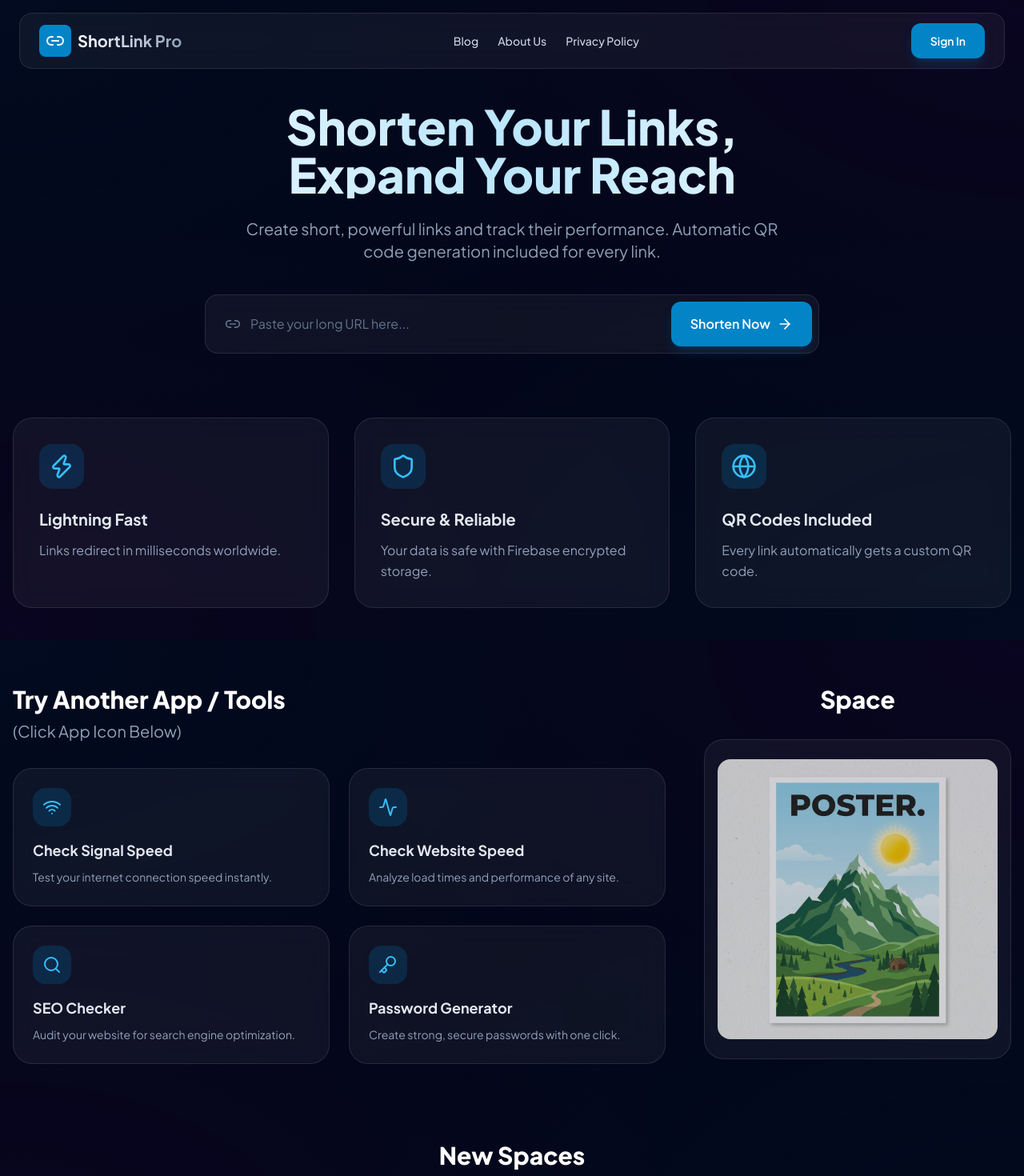
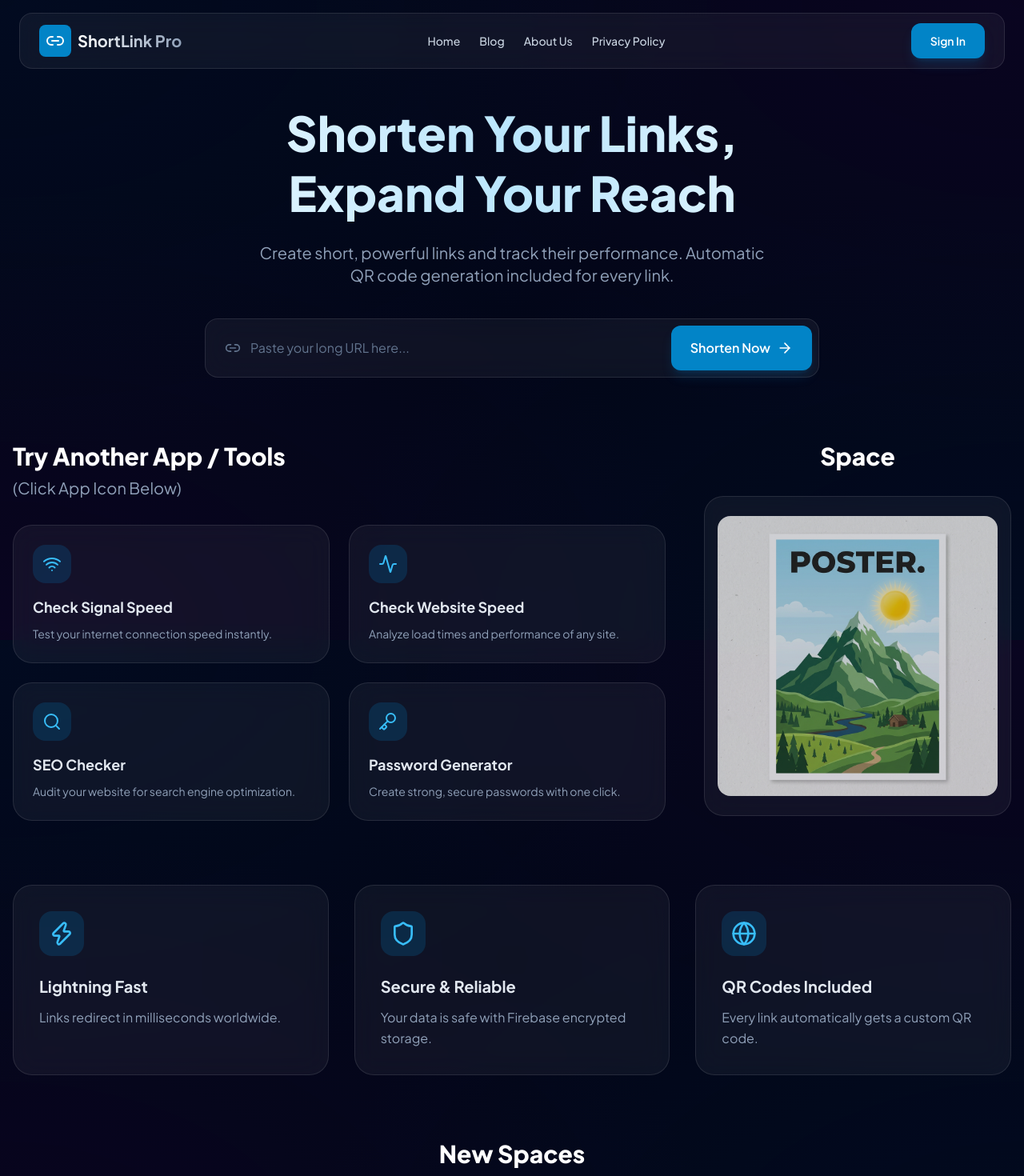
Before and after one commit to luaybachtiarrifai20/shortlink, a React (Vite) app in the folder frontend/: page / in a window 1280 px wide. Shown: the top 1470 px of the page at 80% size. Built offline with nearby package versions, Linux system fonts and the light colour scheme; no server answers.

Commit message:
menambahkan tombol home pada navbar dan menyesuaikan ukuran text ketika responsive ke hp

```diff
--- a/frontend/src/components/Navbar.tsx
+++ b/frontend/src/components/Navbar.tsx
@@ -28,6 +28,9 @@ export default function Navbar() {
 
         {/* Desktop Menu */}
         <div className="hidden md:flex items-center gap-6">
+          <Link to="/" className="text-sm font-medium text-slate-300 hover:text-white transition-colors">
+            Home
+          </Link>
           <Link to="/blog" className="text-sm font-medium text-slate-300 hover:text-white transition-colors">
             Blog
           </Link>
@@ -78,6 +81,13 @@ export default function Navbar() {
         {/* Mobile Menu Dropdown */}
         {isMobileMenuOpen && (
           <div className="md:hidden absolute top-full left-0 right-0 mt-2 mx-4 bg-slate-900 rounded-2xl p-4 flex flex-col gap-4 shadow-2xl shadow-black/50 border border-white/10 z-50">
+            <Link
+              to="/"
+              onClick={() => setIsMobileMenuOpen(false)}
+              className="text-sm font-medium text-slate-300 hover:text-white transition-colors px-2 py-1"
+            >
+              Home
+            </Link>
             <Link
               to="/blog"
               onClick={() => setIsMobileMenuOpen(false)}
--- a/frontend/src/pages/About.tsx
+++ b/frontend/src/pages/About.tsx
@@ -2,8 +2,8 @@ export default function About() {
   return (
     <div className="pt-32 pb-20 px-4 min-h-screen">
       <div className="max-w-4xl mx-auto">
-        <h1 className="text-4xl font-bold mb-8">About Us</h1>
-        <div className="glass p-8 rounded-3xl space-y-6 text-slate-300 leading-relaxed">
+        <h1 className="text-2xl sm:text-4xl font-bold mb-6 sm:mb-8">About Us</h1>
+        <div className="glass p-5 sm:p-8 rounded-3xl space-y-4 sm:space-y-6 text-sm sm:text-base text-slate-300 leading-relaxed">
           <p>
             Welcome to ShortLink Pro, your ultimate solution for link management and optimization.
             We built this platform with a simple mission: to help individuals and businesses take
@@ -14,7 +14,7 @@ export default function About() {
             and a scroll past. We provide the tools to make your links clean, memorable, and
             actionable, complete with analytics to help you understand your audience better.
           </p>
-          <h2 className="text-2xl font-bold text-white mt-8 mb-4">Our Values</h2>
+          <h2 className="text-lg sm:text-2xl font-bold text-white mt-6 sm:mt-8 mb-3 sm:mb-4">Our Values</h2>
           <ul className="list-disc pl-6 space-y-3">
             <li><strong>Speed:</strong> We ensure our redirection is lightning-fast globally.</li>
             <li><strong>Reliability:</strong> Built on top-tier cloud infrastructure to guarantee uptime.</li>
--- a/frontend/src/pages/Dashboard.tsx
+++ b/frontend/src/pages/Dashboard.tsx
@@ -84,8 +84,8 @@ export default function Dashboard() {
     <div className="pt-28 pb-12 px-4 sm:px-6 lg:px-8 max-w-7xl mx-auto">
       <div className="flex flex-col sm:flex-row items-start sm:items-center justify-between gap-4 mb-10">
         <div>
-          <h1 className="text-3xl font-bold mb-2">My Links</h1>
-          <p className="text-slate-400">Manage and track your shortened URLs.</p>
+          <h1 className="text-xl sm:text-3xl font-bold mb-1 sm:mb-2">My Links</h1>
+          <p className="text-sm sm:text-base text-slate-400">Manage and track your shortened URLs.</p>
         </div>
         <div className="glass px-6 py-4 rounded-2xl flex items-center gap-4">
           <div className="text-center">
--- a/frontend/src/pages/Home.tsx
+++ b/frontend/src/pages/Home.tsx
@@ -42,17 +42,18 @@ export default function Home() {
   return (
     <div className="pt-24 pb-12 sm:pt-32 sm:pb-20 px-4">
       <div className="max-w-7xl mx-auto">
-        {/* Hero Section */}
+
+        {/* ── 1. Hero + Form ── */}
         <div className="text-center mb-12 sm:mb-20">
           <motion.div
             initial={{ opacity: 0, y: 20 }}
             animate={{ opacity: 1, y: 0 }}
             transition={{ duration: 0.5 }}
           >
-            <h1 className="text-4xl sm:text-6xl font-extrabold mb-6 bg-gradient-to-r from-white via-primary-200 to-white bg-clip-text text-transparent">
+            <h1 className="text-2xl sm:text-4xl md:text-6xl font-extrabold mb-4 sm:mb-6 bg-gradient-to-r from-white via-primary-200 to-white bg-clip-text text-transparent leading-tight">
               Shorten Your Links,<br />Expand Your Reach
             </h1>
-            <p className="text-slate-400 text-lg sm:text-xl max-w-2xl mx-auto mb-10">
+            <p className="text-slate-400 text-sm sm:text-lg md:text-xl max-w-2xl mx-auto mb-8 sm:mb-10 px-2">
               Create short, powerful links and track their performance.
               Automatic QR code generation included for every link.
             </p>
@@ -113,42 +114,20 @@ export default function Home() {
           )}
         </div>
 
-        {/* Features Section */}
-        <div className="grid grid-cols-1 md:grid-cols-3 gap-6 sm:gap-8">
-          {[
-            { icon: Zap, title: 'Lightning Fast', desc: 'Links redirect in milliseconds worldwide.' },
-            { icon: Shield, title: 'Secure & Reliable', desc: 'Your data is safe with Firebase encrypted storage.' },
-            { icon: Globe, title: 'QR Codes Included', desc: 'Every link automatically gets a custom QR code.' }
-          ].map((feature, i) => (
-            <motion.div
-              key={i}
-              initial={{ opacity: 0, y: 20 }}
-              animate={{ opacity: 1, y: 0 }}
-              transition={{ delay: 0.4 + i * 0.1 }}
-              className="glass p-8 rounded-3xl group hover:border-primary-500/50 transition-colors"
-            >
-              <div className="bg-primary-600/20 p-3 rounded-2xl w-fit mb-6 group-hover:scale-110 transition-transform">
-                <feature.icon className="text-primary-400 w-8 h-8" />
-              </div>
-              <h3 className="text-xl font-bold mb-3">{feature.title}</h3>
-              <p className="text-slate-400 leading-relaxed">{feature.desc}</p>
-            </motion.div>
-          ))}
-        </div>
-        {/* Try Another Tools & Ad Section */}
-        <div className="mt-24 grid grid-cols-1 lg:grid-cols-3 gap-12">
+        {/* ── 2. Try Another App & Ad Space ── */}
+        <div className="mb-20 grid grid-cols-1 lg:grid-cols-3 gap-12">
           {/* Tools Grid */}
           <div className="lg:col-span-2">
-            <h2 className="text-3xl font-extrabold mb-8 text-white">
+            <h2 className="text-xl sm:text-3xl font-extrabold mb-6 sm:mb-8 text-white">
               Try Another App / Tools<br />
-              <span className="text-xl text-slate-400 font-normal">(Click App Icon Below)</span>
+              <span className="text-base sm:text-xl text-slate-400 font-normal">(Click App Icon Below)</span>
             </h2>
             <div className="grid grid-cols-1 sm:grid-cols-2 gap-6">
               {[
-                { icon: Wifi, title: 'Check Signal Speed', desc: 'Test your internet connection speed instantly.' },
+                { icon: Wifi,     title: 'Check Signal Speed',  desc: 'Test your internet connection speed instantly.' },
                 { icon: Activity, title: 'Check Website Speed', desc: 'Analyze load times and performance of any site.' },
-                { icon: Search, title: 'SEO Checker', desc: 'Audit your website for search engine optimization.' },
-                { icon: Key, title: 'Password Generator', desc: 'Create strong, secure passwords with one click.' }
+                { icon: Search,   title: 'SEO Checker',         desc: 'Audit your website for search engine optimization.' },
+                { icon: Key,      title: 'Password Generator',  desc: 'Create strong, secure passwords with one click.' }
               ].map((tool, i) => (
                 <motion.div
                   key={i}
@@ -161,18 +140,16 @@ export default function Home() {
                   <div className="bg-primary-600/20 p-3 rounded-2xl w-fit mb-4 group-hover:scale-110 transition-transform">
                     <tool.icon className="text-primary-400 w-6 h-6" />
                   </div>
-                  <h3 className="text-lg font-bold mb-2">{tool.title}</h3>
-                  <p className="text-sm text-slate-400 leading-relaxed">{tool.desc}</p>
+                  <h3 className="text-base sm:text-lg font-bold mb-2">{tool.title}</h3>
+                  <p className="text-xs sm:text-sm text-slate-400 leading-relaxed">{tool.desc}</p>
                 </motion.div>
               ))}
             </div>
           </div>
 
-          {/* Ad Endorse (Side) */}
+          {/* Ad / Space */}
           <div className="lg:col-span-1">
-            <h2 className="text-3xl font-extrabold mb-8 text-white text-center">
-              Space
-            </h2>
+            <h2 className="text-xl sm:text-3xl font-extrabold mb-6 sm:mb-8 text-white text-center">Space</h2>
             <div className="glass p-4 rounded-3xl flex items-center justify-center min-h-[400px] hover:border-primary-500/50 transition-colors">
               <img
                 src="/images/poster1.png"
@@ -183,11 +160,33 @@ export default function Home() {
           </div>
         </div>
 
-        {/* Bottom Ads Section */}
-        <div className="mt-24 mb-12">
-          <h2 className="text-3xl font-extrabold mb-12 text-white text-center">
-            New Spaces
-          </h2>
+        {/* ── 3. Lightning Fast · Secure · QR Codes ── */}
+        <div className="mb-20 grid grid-cols-1 md:grid-cols-3 gap-6 sm:gap-8">
+          {[
+            { icon: Zap,    title: 'Lightning Fast',    desc: 'Links redirect in milliseconds worldwide.' },
+            { icon: Shield, title: 'Secure & Reliable', desc: 'Your data is safe with Firebase encrypted storage.' },
+            { icon: Globe,  title: 'QR Codes Included', desc: 'Every link automatically gets a custom QR code.' }
+          ].map((feature, i) => (
+            <motion.div
+              key={i}
+              initial={{ opacity: 0, y: 20 }}
+              whileInView={{ opacity: 1, y: 0 }}
+              viewport={{ once: true }}
+              transition={{ delay: 0.1 + i * 0.1 }}
+              className="glass p-8 rounded-3xl group hover:border-primary-500/50 transition-colors"
+            >
+              <div className="bg-primary-600/20 p-3 rounded-2xl w-fit mb-6 group-hover:scale-110 transition-transform">
+                <feature.icon className="text-primary-400 w-8 h-8" />
+              </div>
+              <h3 className="text-lg sm:text-xl font-bold mb-3">{feature.title}</h3>
+              <p className="text-sm sm:text-base text-slate-400 leading-relaxed">{feature.desc}</p>
+            </motion.div>
+          ))}
+        </div>
+
+        {/* ── 4. New Spaces — Bottom Ads ── */}
+        <div className="mb-12">
+          <h2 className="text-xl sm:text-3xl font-extrabold mb-8 sm:mb-12 text-white text-center">New Spaces</h2>
           <div className="grid grid-cols-1 sm:grid-cols-3 gap-6">
             {[1, 2, 3].map((item) => (
               <motion.div
@@ -198,21 +197,20 @@ export default function Home() {
                 transition={{ delay: item * 0.1 }}
                 className="glass p-4 rounded-3xl flex flex-col items-center justify-center aspect-[3/4] hover:border-primary-500/50 transition-colors relative overflow-hidden"
               >
-                {/* Fallback placeholder since user cancelled image generation */}
-                <div className="absolute inset-0 bg-gradient-to-br from-primary-900/40 to-transparent"></div>
+                <div className="absolute inset-0 bg-gradient-to-br from-primary-900/40 to-transparent" />
                 <p className="text-slate-500 font-bold text-xl z-10 mb-2">Space Ad {item}</p>
-                <div className="w-16 h-1 bg-primary-500/30 rounded-full z-10"></div>
+                <div className="w-16 h-1 bg-primary-500/30 rounded-full z-10" />
               </motion.div>
             ))}
           </div>
         </div>
+
       </div>
 
       <LoginModal
         isOpen={isLoginModalOpen}
         onClose={() => setIsLoginModalOpen(false)}
         onSuccess={() => {
-          // Trigger shortening after successful login if url is present
           if (url) {
             handleShorten({ preventDefault: () => {} } as React.FormEvent);
           }
```
Also changed, not shown: frontend/src/pages/Blog.tsx (+4 -4 lines), frontend/src/pages/BlogPost.tsx (+4 -4 lines), frontend/src/pages/PrivacyPolicy.tsx (+7 -7 lines).
